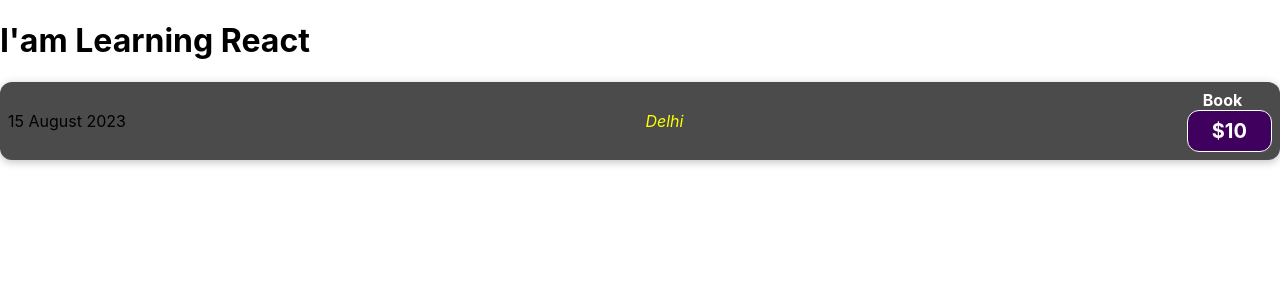
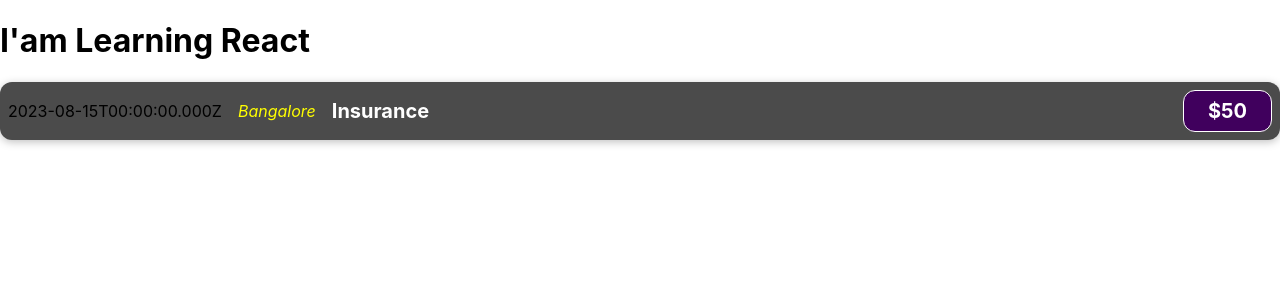
Before and after one commit to vaibhavj20/Sharpener-React, a React (Create React App) app: page / in a window 1280 px wide. Shown: the top 300 px of the page. Built offline with nearby package versions, Linux system fonts and the light colour scheme.

Commit message:
Javascript inside JSX

```diff
--- a/src/components/ExpenseItem.js
+++ b/src/components/ExpenseItem.js
@@ -1,13 +1,18 @@
 import "./ExpenseItem.css";
 
 function ExpenseItem() {
+  const expenseDate = new Date(2023, 7, 15).toISOString();
+  const expenseTitle = "Insurance";
+  const expenseAmount = 50;
+  const expenseLocation = "Bangalore";
+
   return (
     <div className="expense-item">
-      <div>15 August 2023</div>
-      <div className="expense-item__location">Delhi</div>
-      <div>
-        <h2 className="expense-item__description">Book</h2>
-        <div className="expense-item__price">$10</div>
+      <div>{expenseDate}</div>
+      <div className="expense-item__location">{expenseLocation}</div>
+      <div className="expense-item__description">
+        <h2>{expenseTitle}</h2>
+        <div className="expense-item__price">${expenseAmount}</div>
       </div>
     </div>
   );
```
